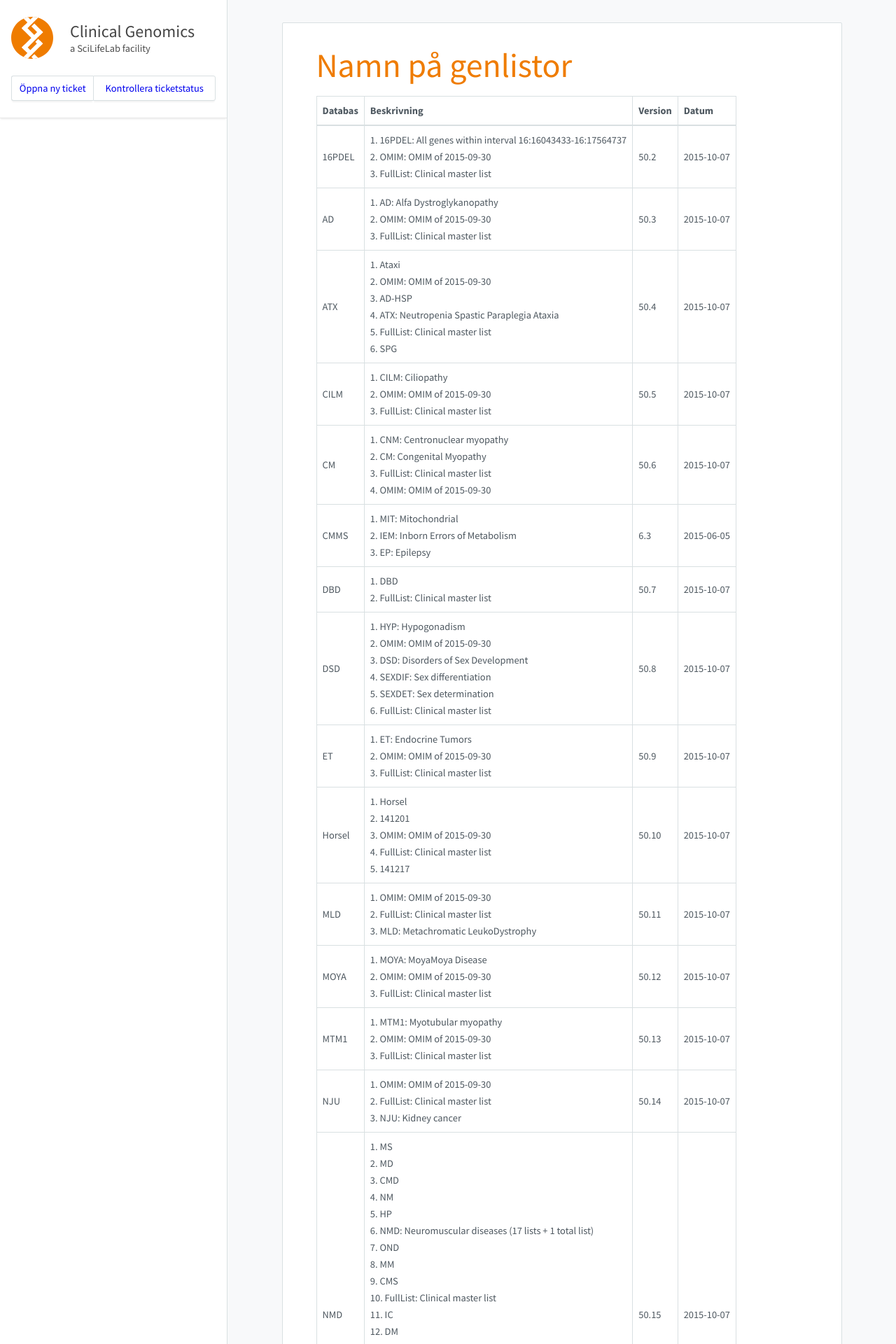
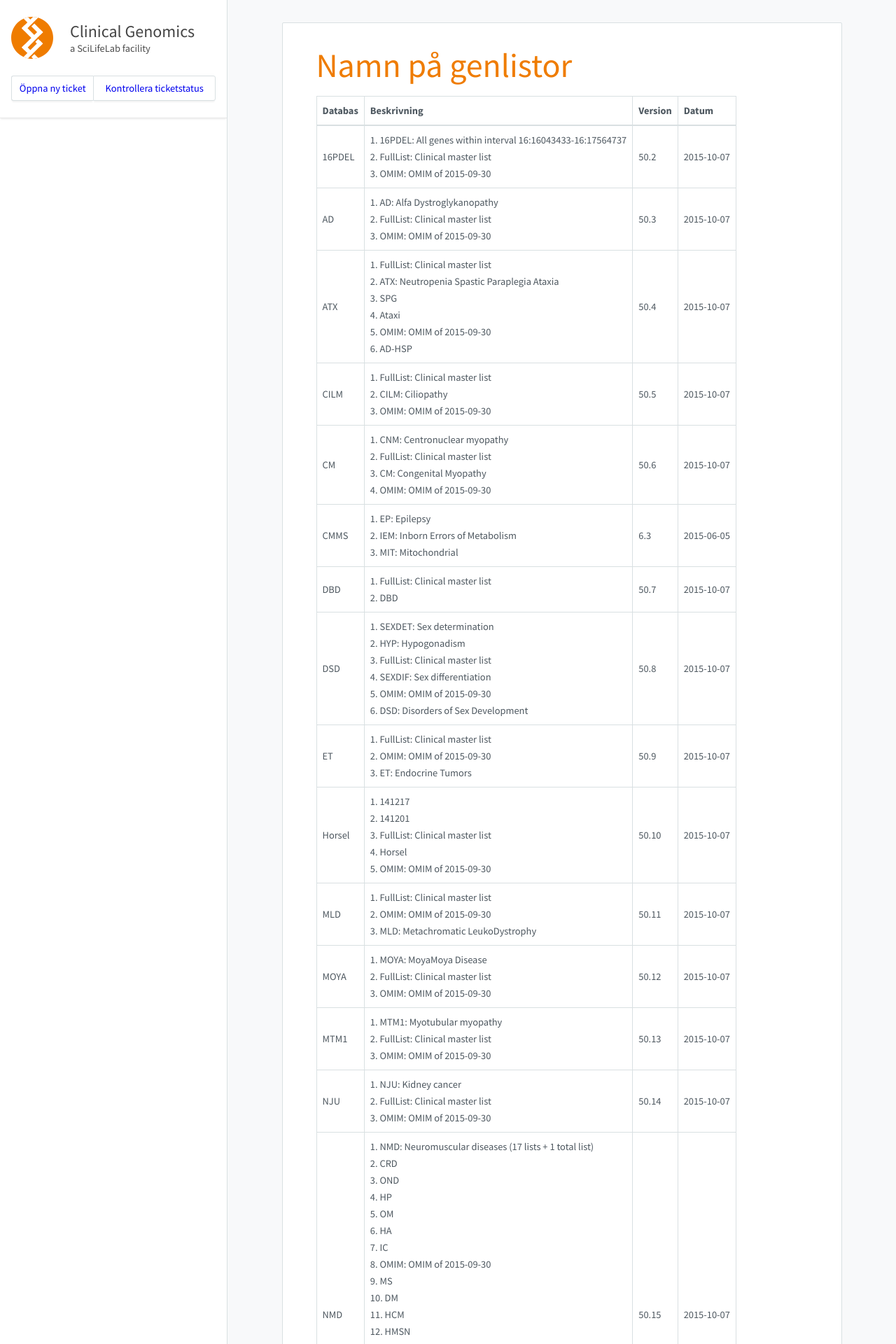
Before and after one commit to Clinical-Genomics/clinical-genomics.github.io, a Jekyll site: the page built from _pages/namnpagenlistor.md, in a window 1280 px wide. Shown: the top 1920 px of the page at 70% size. Built offline with Jekyll 4.4.1, drawn with Linux system fonts in a browser that asks for light colours; nearby versions of some CDN libraries; some of the changed lines change nothing that is shown; some of the changed text lies outside the part shown.

Commit message:
Update to cust002-PAF1.txt

```diff
--- a/_pages/namnpagenlistor.md
+++ b/_pages/namnpagenlistor.md
@@ -8,25 +8,25 @@
 
 |Databas|Beskrivning|Version|Datum|
 |---|---|---|---|
-|16PDEL|1. 16PDEL: All genes within interval 16:16043433-16:17564737<br />2. OMIM: OMIM of 2015-09-30<br />3. FullList: Clinical master list<br />|50.2|2015-10-07|
-|AD|1. AD: Alfa Dystroglykanopathy<br />2. OMIM: OMIM of 2015-09-30<br />3. FullList: Clinical master list<br />|50.3|2015-10-07|
-|ATX|1. Ataxi<br />2. OMIM: OMIM of 2015-09-30<br />3. AD-HSP<br />4. ATX: Neutropenia Spastic Paraplegia Ataxia<br />5. FullList: Clinical master list<br />6. SPG<br />|50.4|2015-10-07|
-|CILM|1. CILM: Ciliopathy<br />2. OMIM: OMIM of 2015-09-30<br />3. FullList: Clinical master list<br />|50.5|2015-10-07|
-|CM|1. CNM: Centronuclear myopathy<br />2. CM: Congenital Myopathy<br />3. FullList: Clinical master list<br />4. OMIM: OMIM of 2015-09-30<br />|50.6|2015-10-07|
-|CMMS|1. MIT: Mitochondrial<br />2. IEM: Inborn Errors of Metabolism<br />3. EP: Epilepsy<br />|6.3|2015-06-05|
-|DBD|1. DBD<br />2. FullList: Clinical master list<br />|50.7|2015-10-07|
-|DSD|1. HYP: Hypogonadism<br />2. OMIM: OMIM of 2015-09-30<br />3. DSD: Disorders of Sex Development<br />4. SEXDIF: Sex differentiation<br />5. SEXDET: Sex determination<br />6. FullList: Clinical master list<br />|50.8|2015-10-07|
-|ET|1. ET: Endocrine Tumors<br />2. OMIM: OMIM of 2015-09-30<br />3. FullList: Clinical master list<br />|50.9|2015-10-07|
-|Horsel|1. Horsel<br />2. 141201<br />3. OMIM: OMIM of 2015-09-30<br />4. FullList: Clinical master list<br />5. 141217<br />|50.10|2015-10-07|
-|MLD|1. OMIM: OMIM of 2015-09-30<br />2. FullList: Clinical master list<br />3. MLD: Metachromatic LeukoDystrophy<br />|50.11|2015-10-07|
-|MOYA|1. MOYA: MoyaMoya Disease<br />2. OMIM: OMIM of 2015-09-30<br />3. FullList: Clinical master list<br />|50.12|2015-10-07|
-|MTM1|1. MTM1: Myotubular myopathy<br />2. OMIM: OMIM of 2015-09-30<br />3. FullList: Clinical master list<br />|50.13|2015-10-07|
-|NJU|1. OMIM: OMIM of 2015-09-30<br />2. FullList: Clinical master list<br />3. NJU: Kidney cancer<br />|50.14|2015-10-07|
-|NMD|1. MS<br />2. MD<br />3. CMD<br />4. NM<br />5. HP<br />6. NMD: Neuromuscular diseases (17 lists + 1 total list)<br />7. OND<br />8. MM<br />9. CMS<br />10. FullList: Clinical master list<br />11. IC<br />12. DM<br />13. CRD<br />14. MND<br />15. HA<br />16. OMIM: OMIM of 2015-09-30<br />17. OM<br />18. HMSN<br />19. HCM<br />20. CM: Congenital Myopathy<br />21. ACM<br />|50.15|2015-10-07|
+|16PDEL|1. 16PDEL: All genes within interval 16:16043433-16:17564737<br />2. FullList: Clinical master list<br />3. OMIM: OMIM of 2015-09-30<br />|50.2|2015-10-07|
+|AD|1. AD: Alfa Dystroglykanopathy<br />2. FullList: Clinical master list<br />3. OMIM: OMIM of 2015-09-30<br />|50.3|2015-10-07|
+|ATX|1. FullList: Clinical master list<br />2. ATX: Neutropenia Spastic Paraplegia Ataxia<br />3. SPG<br />4. Ataxi<br />5. OMIM: OMIM of 2015-09-30<br />6. AD-HSP<br />|50.4|2015-10-07|
+|CILM|1. FullList: Clinical master list<br />2. CILM: Ciliopathy<br />3. OMIM: OMIM of 2015-09-30<br />|50.5|2015-10-07|
+|CM|1. CNM: Centronuclear myopathy<br />2. FullList: Clinical master list<br />3. CM: Congenital Myopathy<br />4. OMIM: OMIM of 2015-09-30<br />|50.6|2015-10-07|
+|CMMS|1. EP: Epilepsy<br />2. IEM: Inborn Errors of Metabolism<br />3. MIT: Mitochondrial<br />|6.3|2015-06-05|
+|DBD|1. FullList: Clinical master list<br />2. DBD<br />|50.7|2015-10-07|
+|DSD|1. SEXDET: Sex determination<br />2. HYP: Hypogonadism<br />3. FullList: Clinical master list<br />4. SEXDIF: Sex differentiation<br />5. OMIM: OMIM of 2015-09-30<br />6. DSD: Disorders of Sex Development<br />|50.8|2015-10-07|
+|ET|1. FullList: Clinical master list<br />2. OMIM: OMIM of 2015-09-30<br />3. ET: Endocrine Tumors<br />|50.9|2015-10-07|
+|Horsel|1. 141217<br />2. 141201<br />3. FullList: Clinical master list<br />4. Horsel<br />5. OMIM: OMIM of 2015-09-30<br />|50.10|2015-10-07|
+|MLD|1. FullList: Clinical master list<br />2. OMIM: OMIM of 2015-09-30<br />3. MLD: Metachromatic LeukoDystrophy<br />|50.11|2015-10-07|
+|MOYA|1. MOYA: MoyaMoya Disease<br />2. FullList: Clinical master list<br />3. OMIM: OMIM of 2015-09-30<br />|50.12|2015-10-07|
+|MTM1|1. MTM1: Myotubular myopathy<br />2. FullList: Clinical master list<br />3. OMIM: OMIM of 2015-09-30<br />|50.13|2015-10-07|
+|NJU|1. NJU: Kidney cancer<br />2. FullList: Clinical master list<br />3. OMIM: OMIM of 2015-09-30<br />|50.14|2015-10-07|
+|NMD|1. NMD: Neuromuscular diseases (17 lists + 1 total list)<br />2. CRD<br />3. OND<br />4. HP<br />5. OM<br />6. HA<br />7. IC<br />8. OMIM: OMIM of 2015-09-30<br />9. MS<br />10. DM<br />11. HCM<br />12. HMSN<br />13. FullList: Clinical master list<br />14. CMS<br />15. CM: Congenital Myopathy<br />16. ACM<br />17. MM<br />18. MND<br />19. CMD<br />20. MD<br />21. NM<br />|50.15|2015-10-07|
 |OMIM|1. FullList: Clinical master list<br />2. OMIM: OMIM of 2015-09-30<br />|50.16|2015-10-07|
-|ORO|1. FullList: Clinical master list<br />2. OMIM: OMIM of 2015-09-30<br />3. ORO: Oro-facial-digital syndrome<br />|50.17|2015-10-07|
-|PAF1|1. PAF1: RNA polymerase II-associated factor<br />2. FullList: Clinical master list<br />3. OMIM: OMIM of 2015-09-30<br />|50.0|2015-10-03|
-|PID|1. PID: Primary Immune Deficiency<br />2. PIDCAD: PID Candidates<br />3. FullList: Clinical master list<br />|7.0|2015-08-31|
-|SCN|1. SCN: Neutropenia<br />2. FullList: Clinical master list<br />3. OMIM: OMIM of 2015-09-30<br />|50.0|2015-10-03|
+|ORO|1. FullList: Clinical master list<br />2. ORO: Oro-facial-digital syndrome<br />3. OMIM: OMIM of 2015-09-30<br />|50.17|2015-10-07|
+|PAF1|1. PAF1: RNA polymerase II-associated factor<br />2. FullList: Clinical master list<br />3. OMIM: OMIM of 2015-09-30<br />|50.18|2015-10-07|
+|PID|1. FullList: Clinical master list<br />2. PID: Primary Immune Deficiency<br />3. PIDCAD: PID Candidates<br />|7.0|2015-08-31|
+|SCN|1. FullList: Clinical master list<br />2. SCN: Neutropenia<br />3. OMIM: OMIM of 2015-09-30<br />|50.0|2015-10-03|
 |SHANK1|1. SHANK1: SH3 and multiple ankyrin repeat domains 1<br />2. FullList: Clinical master list<br />3. OMIM: OMIM of 2015-09-30<br />|50.0|2015-10-03|
-|SKD|1. FullList: Clinical master list<br />2. OMIM: OMIM of 2015-09-30<br />3. SKD: Skeletal dysplasia<br />|50.0|2015-10-03|
+|SKD|1. FullList: Clinical master list<br />2. SKD: Skeletal dysplasia<br />3. OMIM: OMIM of 2015-09-30<br />|50.0|2015-10-03|
```
